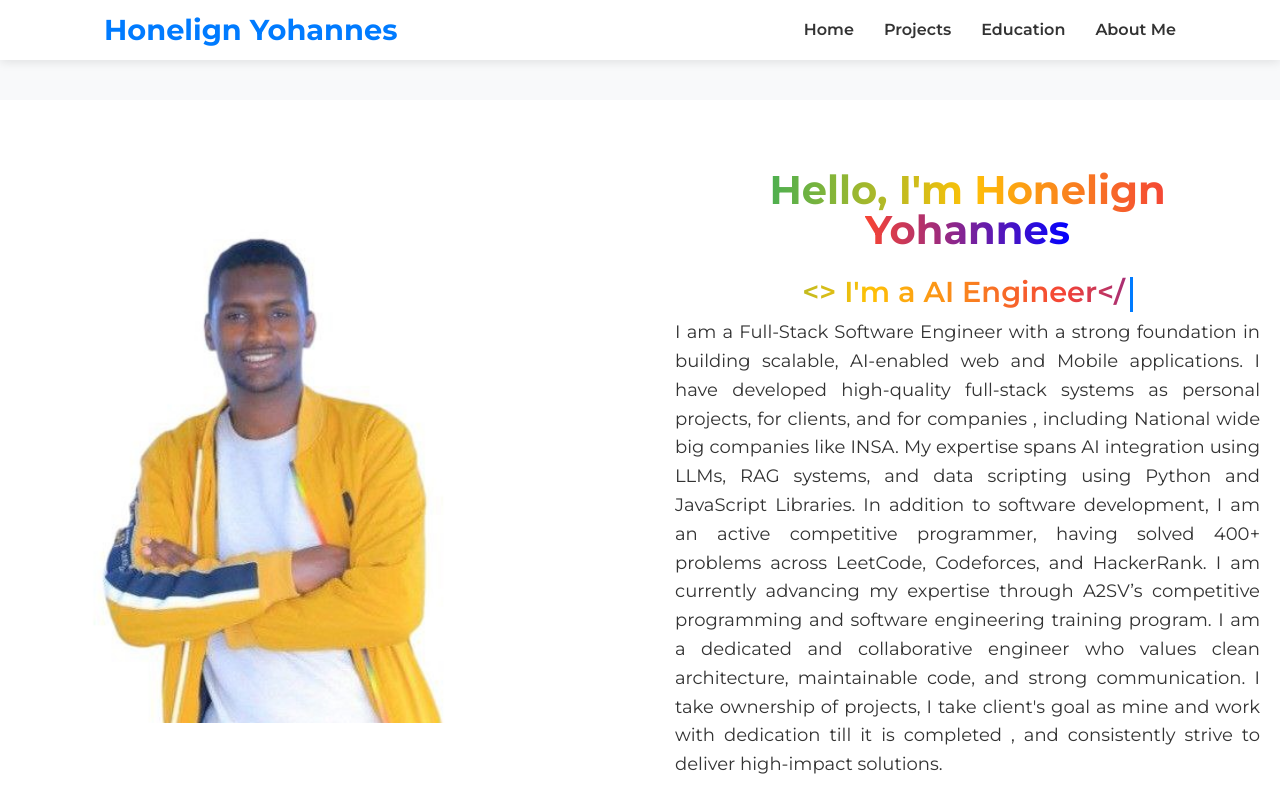
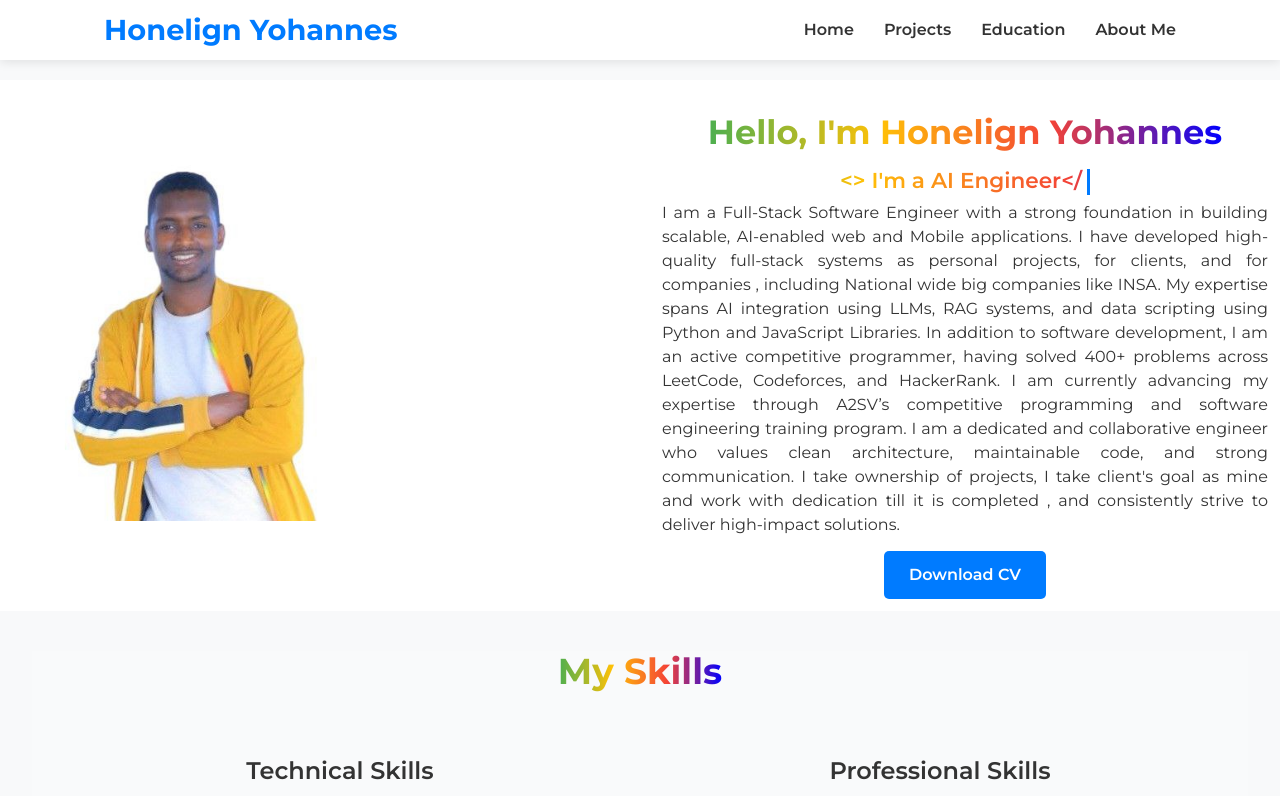
Before and after one commit to honu5/Portfolio, a website: page views/home.html in a window 1280 px wide. Shown: the top 796 px of the page. Drawn offline with nearby package versions, Linux system fonts and the light colour scheme; files whose address does not match are found by name.

Commit message:
Projects update

```diff
--- a/public/css/script.js
+++ b/public/css/script.js
@@ -180,7 +180,7 @@ document.addEventListener('DOMContentLoaded', () => {
 
   function animateCount(el) {
     const start = +el.dataset.start;
-    const end = +el.dataset.end+2;
+        const end = +el.dataset.end;
     let current = start;
 
     const update = () => {
--- a/public/css/style.css
+++ b/public/css/style.css
@@ -298,10 +298,10 @@ nav .logo {
     flex-wrap: wrap;
     justify-content: center;
     align-items: center;
-    gap: 30px;
+    gap: 20px;
     max-width: 1300px;
     width: 100%;
-    margin-bottom: 80px;
+    margin-bottom: 40px;
 
 }
 
@@ -312,8 +312,7 @@ nav .logo {
 .hero-left, .hero-right {
     flex: 2;
     min-width: 300px;
-
-    padding: 20px;
+    padding: 12px;
 
 
     transition: background-color 0.3s ease, box-shadow 0.3s ease;
@@ -325,20 +324,20 @@ body.dark-mode .hero-right {
 
 
 .profile-img {
-    width: 500px;
-    height: 500px;
+    width: 360px;
+    height: 360px;
     object-fit: cover;
     border: 5px solid var(--primary-color);
-    margin-bottom: 20px;
+    margin-bottom: 10px;
 
 
     transition: border-color 0.3s ease, box-shadow 0.3s ease; /* Smooth transition */
 }
 
 .roles {
-    font-size: 1.8em;
+    font-size: 1.35em;
     font-weight: 600;
-    margin-top: 15px;
+    margin-top: 8px;
     min-height: 1.2em;
     text-align: center;
 }
@@ -355,13 +354,13 @@ body.dark-mode .hero-right {
 }
 
 .hero-right h1 {
-    font-size: 2.5em;
-    margin-bottom: 20px;
+    font-size: 2.1em;
+    margin-bottom: 12px;
 }
 
 .hero-right p {
-    font-size: 1.1em;
-    margin-bottom: 30px;
+    font-size: 0.98em;
+    margin-bottom: 16px;
 }
 
 .btn-download-cv {
--- a/views/home.html
+++ b/views/home.html
@@ -41,15 +41,15 @@
 
     <main>
         <section id="home"  style="margin-top: 0; padding:0" class=" hero-section">
-            <div  style="background-color: white; margin-top:40px;" class="hero-content">
+            <div  style="background-color: white; margin-top:20px;" class="hero-content">
                 <div class="hero-left">
                     <img style="border:none;" src="./piassa.jpg" alt="Profile Picture" class="profile-img">
 
                 </div>
                 <div class="hero-right">
-                    <div style="margin-top: 50px;">
+                    <div style="margin-top: 20px;">
                     <div class="hero-text" >
-                        <h1 class="text-4xl md:text-5xl font-bold mb-4 fade-in">
+                        <h1 class="text-3xl md:text-4xl font-bold mb-3 fade-in">
                             <span class="gradient-text">Hello, I'm Honelign Yohannes</span>
                         </h1>
                         <div
@@ -57,7 +57,7 @@
                        <> I'm a  <span id="typing-text"></span><span class="cursor"></span>
             </h2>                    </div>
                     </div>
-                    <p style="text-align: justify; line-height: 1.6; margin-bottom: 20px; font-size: large;" >I am a Full-Stack Software Engineer  with a strong foundation in building scalable, AI-enabled  web and Mobile applications. I have developed high-quality full-stack systems as personal projects, for clients, and for companies , including National wide big companies like INSA.
+                    <p style="text-align: justify; line-height: 1.5; margin-bottom: 14px; font-size: 1rem;" >I am a Full-Stack Software Engineer  with a strong foundation in building scalable, AI-enabled  web and Mobile applications. I have developed high-quality full-stack systems as personal projects, for clients, and for companies , including National wide big companies like INSA.
 
 My expertise spans AI integration using LLMs, RAG systems, and data scripting using  Python and JavaScript Libraries.
 
@@ -288,14 +288,14 @@ I am a dedicated and collaborative engineer who values clean architecture, maint
 <section class="overview-section" id="stats-section">
   <!-- Projects Card -->
   <div class="overview-card">
-    <h2 class="count" data-start="7" data-end="10">7+</h2>
+    <h2 class="count" data-start="12" data-end="20">20+</h2>
     <p>Projects Accomplished</p>
     <a href="/projects" class="btn">View</a>
   </div>
 
   <!-- Education Card -->
   <div class="overview-card">
-    <h2 class="count" data-start="1" data-end="5">1+</h2>
+    <h2 class="count" data-start="7" data-end="9">9+</h2>
     <p>Education Enrolled</p>
     <a href="/education" class="btn">View</a>
   </div>
```
Also changed, not shown: views/projects.html (+12 -10 lines).
